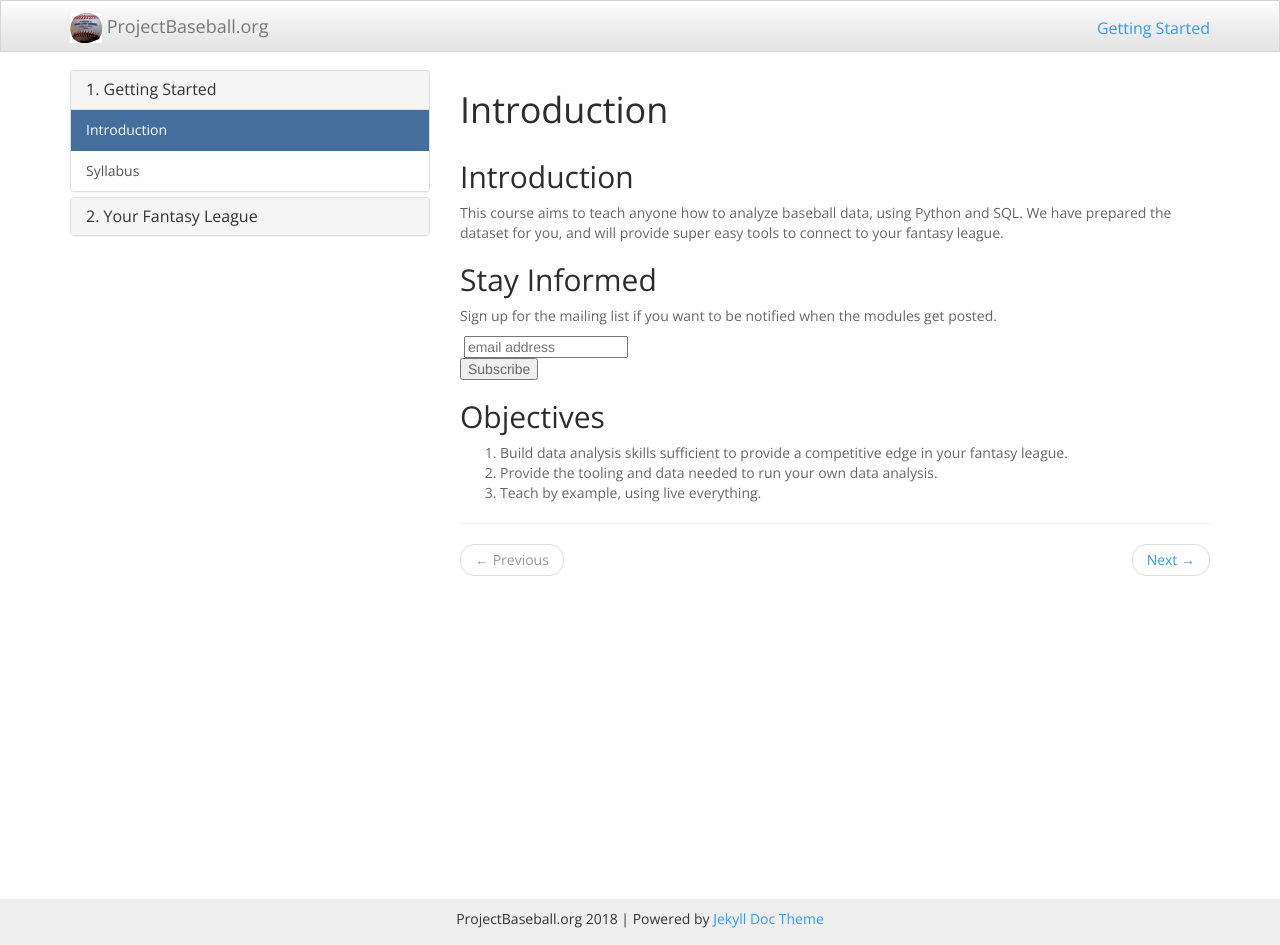
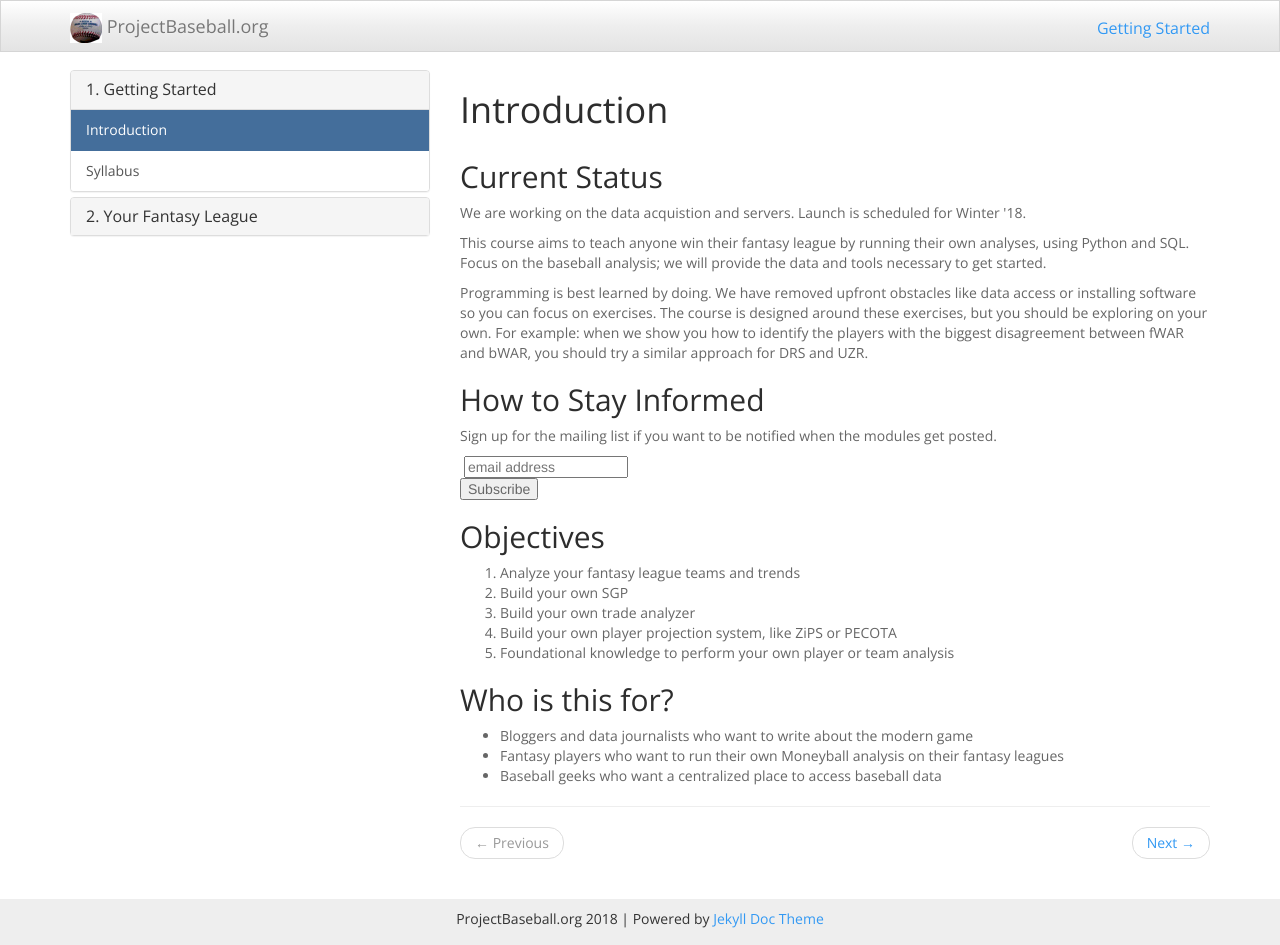
Before and after one commit to leleu/projectbaseball-org, a Jekyll site: the page built from _docs/introduction.html, in a window 1280 px wide and 945 px high. Built offline with Jekyll 4.4.1, drawn with Linux system fonts in a browser that asks for light colours; nearby versions of some CDN libraries; comment, search, counter and statistics services are not loaded.

Commit message:
updated intro

```diff
--- a/_docs/introduction.html
+++ b/_docs/introduction.html
@@ -2,19 +2,30 @@
 title: Introduction
 permalink: /docs/introduction/
 ---
+<h2>Current Status</h2>
+<p>We are working on the data acquistion and servers.  Launch is scheduled for Winter '18.</p>
 
-<h2>Introduction</h2>
-<p>This course aims to teach anyone how to analyze baseball data, using Python and SQL.  We have prepared the dataset for you,
-and will provide super easy tools to connect to your fantasy league.</p>
+<p>This course aims to teach anyone win their fantasy league by running their own analyses, using Python and SQL.  Focus on the baseball analysis; we will provide the data and tools necessary to get started.</p>
 
-<h2>Stay Informed</h2>
+<p>Programming is best learned by doing.  We have removed upfront obstacles like data access or installing software so you can focus on exercises.  The course is designed around these exercises, but you should be exploring on your own.  For example: when we show you how to identify the players with the biggest disagreement between fWAR and bWAR, you should try a similar approach for DRS and UZR.</p>
+
+<h2>How to Stay Informed</h2>
 <p>Sign up for the mailing list if you want to be notified when the modules get posted.</p>
 
 {% include mc_signup.html %}
 
 <h2>Objectives</h2>
 <ol>
-	<li>Build data analysis skills sufficient to provide a competitive edge in your fantasy league.</li>
-	<li>Provide the tooling and data needed to run your own data analysis.</li>
-	<li>Teach by example, using live everything.</li>
+	<li>Analyze your fantasy league teams and trends</li>
+	<li>Build your own SGP</li>
+	<li>Build your own trade analyzer</li>
+	<li>Build your own player projection system, like ZiPS or PECOTA</li>
+	<li>Foundational knowledge to perform your own player or team analysis</li>
 </ol>
+
+<h2>Who is this for?</h2>
+<ul>
+	<li>Bloggers and data journalists who want to write about the modern game</li>
+	<li>Fantasy players who want to run their own Moneyball analysis on their fantasy leagues</li>
+	<li>Baseball geeks who want a centralized place to access baseball data</li>
+</ul>
```
